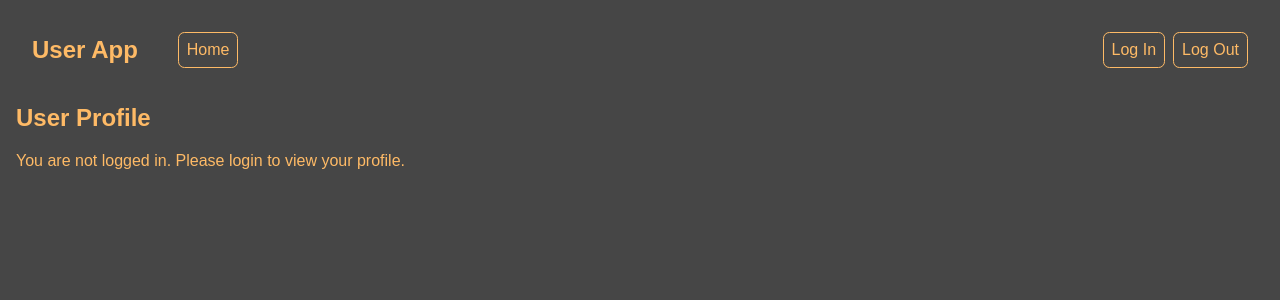
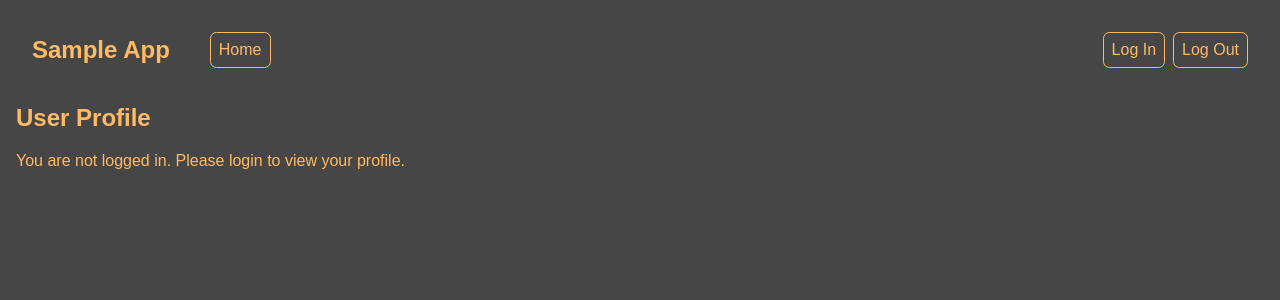
Before and after one commit to feba66/sample_app, a Python web app: template src/sample_app/templates/user.html in a window 1280 px wide. Shown: the top 300 px of the page. Run offline with Jinja, Linux system fonts and the light colour scheme; the template is opened without the code that fills it, so the values that code supplies are empty.

Commit message:
formatted new design

```diff
--- a/src/sample_app/templates/base.html
+++ b/src/sample_app/templates/base.html
@@ -1,38 +1,36 @@
 <!DOCTYPE html>
+
 <head>
-  <title>{% block title %}{% endblock %} - User App</title>
+  <title>{% block title %}{% endblock %} - Sample App</title>
+  <!-- prettier-ignore-start -->
   <link rel="stylesheet" href="{{ url_for('static', filename='style.css') }}" />
+  <!-- prettier-ignore -->
   <link rel="apple-touch-icon" sizes="180x180" href="static//apple-touch-icon.png" />
+  <!-- prettier-ignore -->
   <link rel="icon" type="image/png" sizes="32x32" href="/static/favicon-32x32.png" />
+  <!-- prettier-ignore -->
   <link rel="icon" type="image/png" sizes="16x16" href="/static/favicon-16x16.png" />
   <link rel="manifest" href="/static/site.webmanifest" />
 </head>
+
 <body>
   <nav>
-    <div class="navtitle">
-      <h1><a href="{{ url_for('index') }}">User App</a></h1>
-    </div>
+    <a href="{{ url_for('index') }}">
+      <div class="navtitle">
+        <h1>Sample App</h1>
+      </div>
+    </a>
     <div class="navigation">
       <ul class="navl">
-        <li>
-          <a href="http://127.0.0.1:5000">Home</a>
-        </li>
+        <a href="http://127.0.0.1:5000"><li>Home</li></a>
       </ul>
       <ul class="navr">
         {% if username %}
-        <li>
-          <a href="{{ url_for('user') }}">{{username}}</a>
-        </li>
-        <li>
-          <a href="{{ url_for('logout') }}">Log Out</a>
-        </li>
+        <a href="{{ url_for('user') }}"><li>{{username}}</li></a>
+        <a href="{{ url_for('logout') }}"><li>Log Out</li></a>
         {% else %}
-        <li>
-          <a href="{{ url_for('login') }}">Log In</a>
-        </li>
-        <li>
-          <a href="{{ url_for('logout') }}">Log Out</a>
-        </li>
+        <a href="{{ url_for('login') }}"><li>Log In</li></a>
+        <a href="{{ url_for('logout') }}"><li>Log Out</li></a>
         {% endif %}
       </ul>
     </div>
```
Also changed, not shown: src/sample_app/static/style.css (+8 -0 lines).
